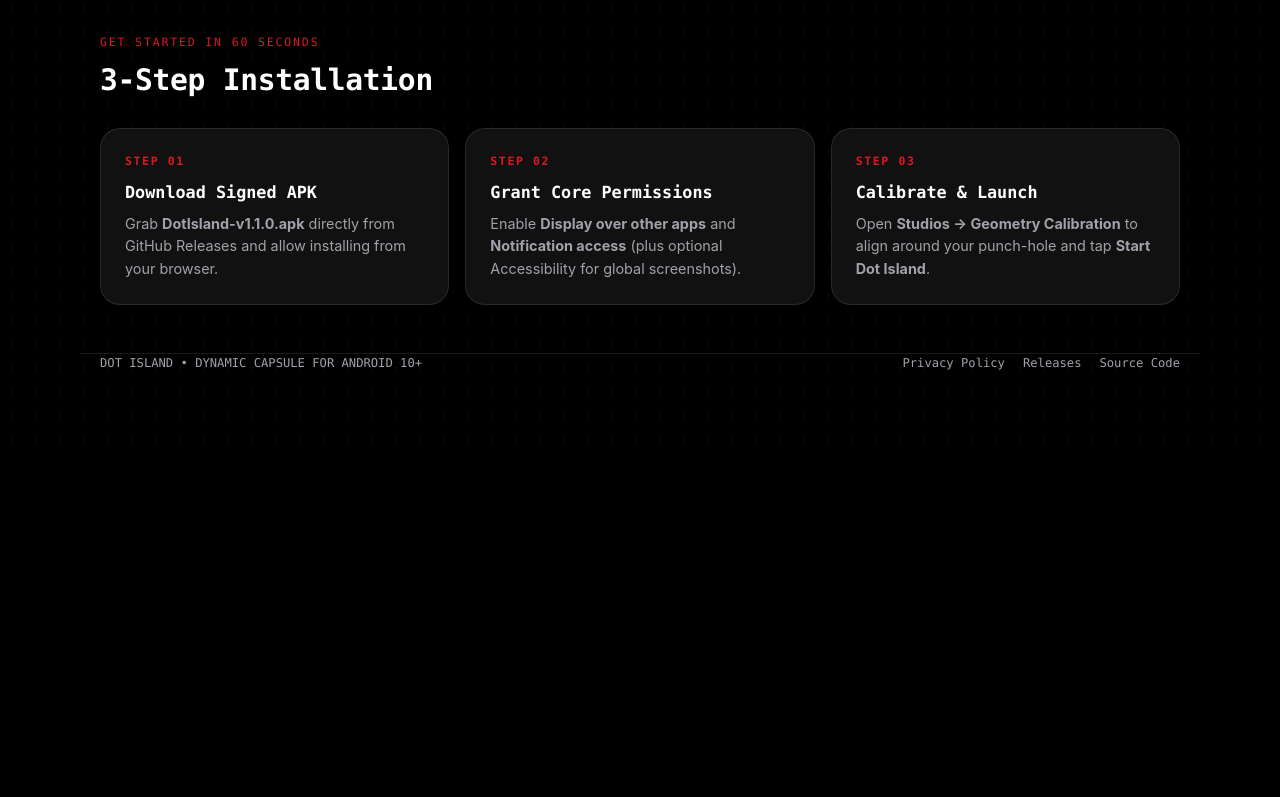
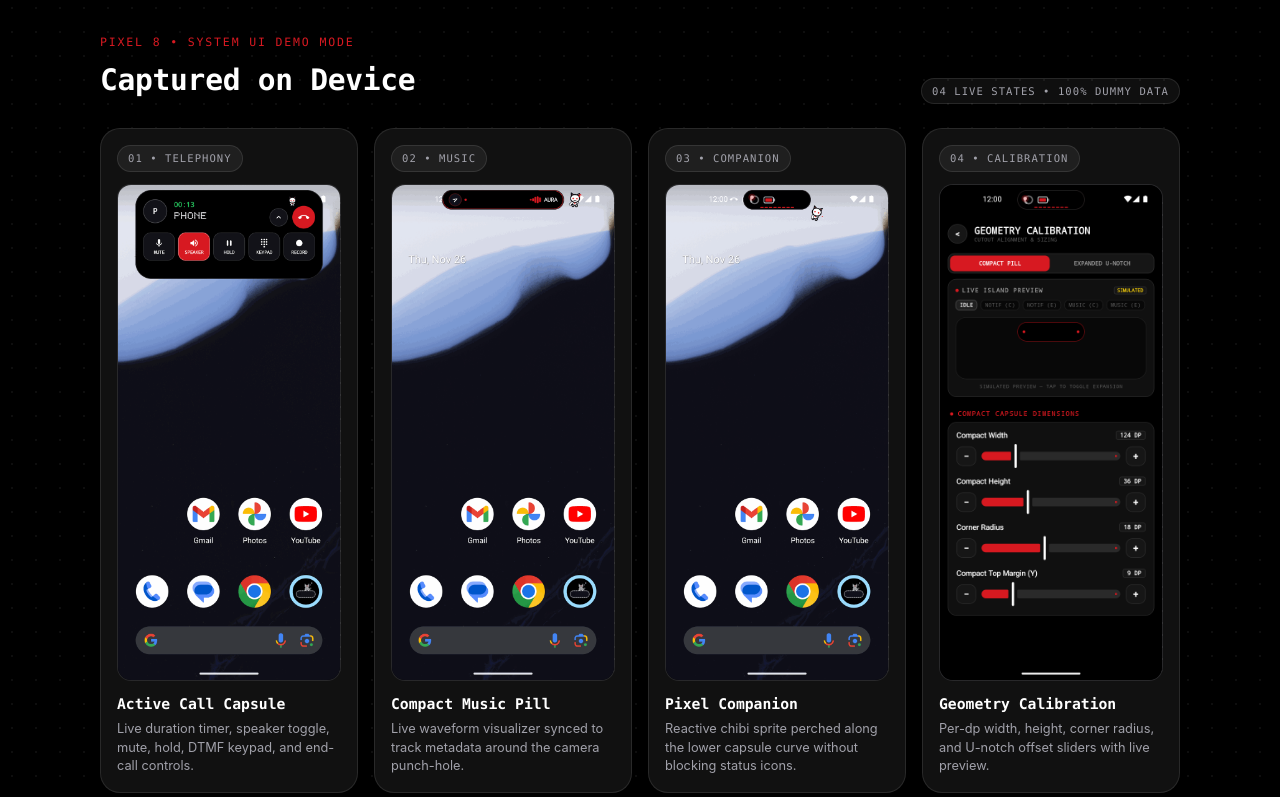
Before and after one commit to isumitjatav/dot-island, a plain HTML site: page docs/index.html in a window 1280 px wide. Shown: the part 1540-2337 px from the top of the page. Before the commit the page ends 1997 px from the top, so only its background shows below. Drawn offline with Linux system fonts and the light colour scheme.

Commit message:
Release Dot Island v1.1.2 and update showcase site

```diff
--- a/docs/index.html
+++ b/docs/index.html
@@ -1396,6 +1396,68 @@
       gap: 16px;
     }
 
+    /* Captured on Device Showcase (Monochrome Dot-Matrix Grid) */
+    .captures-grid {
+      display: grid;
+      grid-template-columns: 1fr;
+      gap: 16px;
+    }
+
+    @media (min-width: 580px) {
+      .captures-grid {
+        grid-template-columns: repeat(2, 1fr);
+      }
+    }
+
+    @media (min-width: 980px) {
+      .captures-grid {
+        grid-template-columns: repeat(4, 1fr);
+      }
+    }
+
+    .capture-card {
+      padding: 16px;
+      display: flex;
+      flex-direction: column;
+      gap: 12px;
+    }
+
+    .capture-frame {
+      position: relative;
+      width: 100%;
+      aspect-ratio: 9 / 20;
+      border-radius: 14px;
+      overflow: hidden;
+      background:
+        radial-gradient(rgba(255, 255, 255, 0.06) 1px, transparent 1px),
+        #050507;
+      background-size: 12px 12px, auto;
+      border: 1px solid rgba(255, 255, 255, 0.14);
+    }
+
+    .capture-frame img {
+      display: block;
+      width: 100%;
+      height: 100%;
+      object-fit: cover;
+      object-position: top center;
+      transition: transform 320ms var(--ease-spring);
+    }
+
+    .capture-card:hover .capture-frame img {
+      transform: scale(1.02);
+    }
+
+    .capture-meta h3 {
+      font-size: 0.92rem;
+      margin: 0 0 4px;
+    }
+
+    .capture-meta p {
+      font-size: 0.8rem;
+      line-height: 1.45;
+    }
+
     .step-num {
       font-family: var(--mono);
       font-size: 0.72rem;
@@ -1484,12 +1546,13 @@
       </a>
       <nav class="nav-pill nav-center" aria-label="Section links">
         <a href="#features">Showcase</a>
+        <a href="#captures">Captures</a>
         <a href="#compatibility">Cutouts</a>
         <a href="#install">Install</a>
         <a href="privacy.html">Privacy</a>
       </nav>
       <a class="nav-pill nav-dl" href="https://github.com/sumitsinghjatav64-creator/nothing-island/releases/latest">
-        Get v1.1.0
+        Get v1.1.2
       </a>
     </div>
   </header>
@@ -1498,7 +1561,7 @@
     <section class="hero">
       <div>
         <div class="eyebrow">
-          <span><strong>v1.1.0</strong> • ANDROID 10+ • ZERO TELEMETRY</span>
+          <span><strong>v1.1.2</strong> • ANDROID 10+ • ZERO TELEMETRY</span>
         </div>
         <h1>Dot Island</h1>
         <p class="hero-sub">
@@ -1831,6 +1894,71 @@
       </div>
     </section>
 
+    <!-- Captured on Device Showcase -->
+    <section id="captures">
+      <div class="section-head">
+        <div>
+          <div class="section-kicker">PIXEL 8 • SYSTEM UI DEMO MODE</div>
+          <h2 class="section-title">Captured on Device</h2>
+        </div>
+        <span class="card-pill">04 LIVE STATES • 100% DUMMY DATA</span>
+      </div>
+
+      <div class="captures-grid">
+        <article class="card capture-card" data-reveal>
+          <div class="card-top" style="margin-bottom: 0;">
+            <span class="card-pill">01 • TELEPHONY</span>
+          </div>
+          <div class="capture-frame">
+            <img src="assets/call-active.png" alt="Dot Island active call capsule with live timer and in-call controls" loading="lazy" />
+          </div>
+          <div class="capture-meta">
+            <h3>Active Call Capsule</h3>
+            <p>Live duration timer, speaker toggle, mute, hold, DTMF keypad, and end-call controls.</p>
+          </div>
+        </article>
+
+        <article class="card capture-card" data-reveal>
+          <div class="card-top" style="margin-bottom: 0;">
+            <span class="card-pill">02 • MUSIC</span>
+          </div>
+          <div class="capture-frame">
+            <img src="assets/music-pill.png" alt="Dot Island compact music visualizer pill displaying track metadata AURA" loading="lazy" />
+          </div>
+          <div class="capture-meta">
+            <h3>Compact Music Pill</h3>
+            <p>Live waveform visualizer synced to track metadata around the camera punch-hole.</p>
+          </div>
+        </article>
+
+        <article class="card capture-card" data-reveal>
+          <div class="card-top" style="margin-bottom: 0;">
+            <span class="card-pill">03 • COMPANION</span>
+          </div>
+          <div class="capture-frame">
+            <img src="assets/companion-idle.png" alt="Dot Island idle capsule with pixel chibi cat companion perched on the curve" loading="lazy" />
+          </div>
+          <div class="capture-meta">
+            <h3>Pixel Companion</h3>
+            <p>Reactive chibi sprite perched along the lower capsule curve without blocking status icons.</p>
+          </div>
+        </article>
+
+        <article class="card capture-card" data-reveal>
+          <div class="card-top" style="margin-bottom: 0;">
+            <span class="card-pill">04 • CALIBRATION</span>
+          </div>
+          <div class="capture-frame">
+            <img src="assets/calibration-ui.png" alt="Dot Island Geometry Calibration UI showing punch-hole X, Y, and corner radius sliders" loading="lazy" />
+          </div>
+          <div class="capture-meta">
+            <h3>Geometry Calibration</h3>
+            <p>Per-dp width, height, corner radius, and U-notch offset sliders with live preview.</p>
+          </div>
+        </article>
+      </div>
+    </section>
+
     <!-- 3-Step Install Flow -->
     <section id="install">
       <div class="section-head">
@@ -1843,7 +1971,7 @@
         <div class="card" data-reveal>
           <div class="step-num">STEP 01</div>
           <h3>Download Signed APK</h3>
-          <p>Grab <strong>DotIsland-v1.1.0.apk</strong> directly from GitHub Releases and allow installing from your browser.</p>
+          <p>Grab <strong>DotIsland-v1.1.2.apk</strong> directly from GitHub Releases and allow installing from your browser.</p>
         </div>
         <div class="card" data-reveal>
           <div class="step-num">STEP 02</div>
@@ -1860,7 +1988,7 @@
   </main>
 
   <div class="floating-cta" id="floatingCta">
-    <span>Dot Island v1.1.0</span>
+    <span>Dot Island v1.1.2</span>
     <a href="https://github.com/sumitsinghjatav64-creator/nothing-island/releases/latest">Download APK ↗</a>
   </div>
 
```
Also changed, not shown: docs/assets/calibration-ui.png (added), docs/assets/call-active.png (added), docs/assets/companion-idle.png (added), docs/assets/music-pill.png (added), 1 other file.
